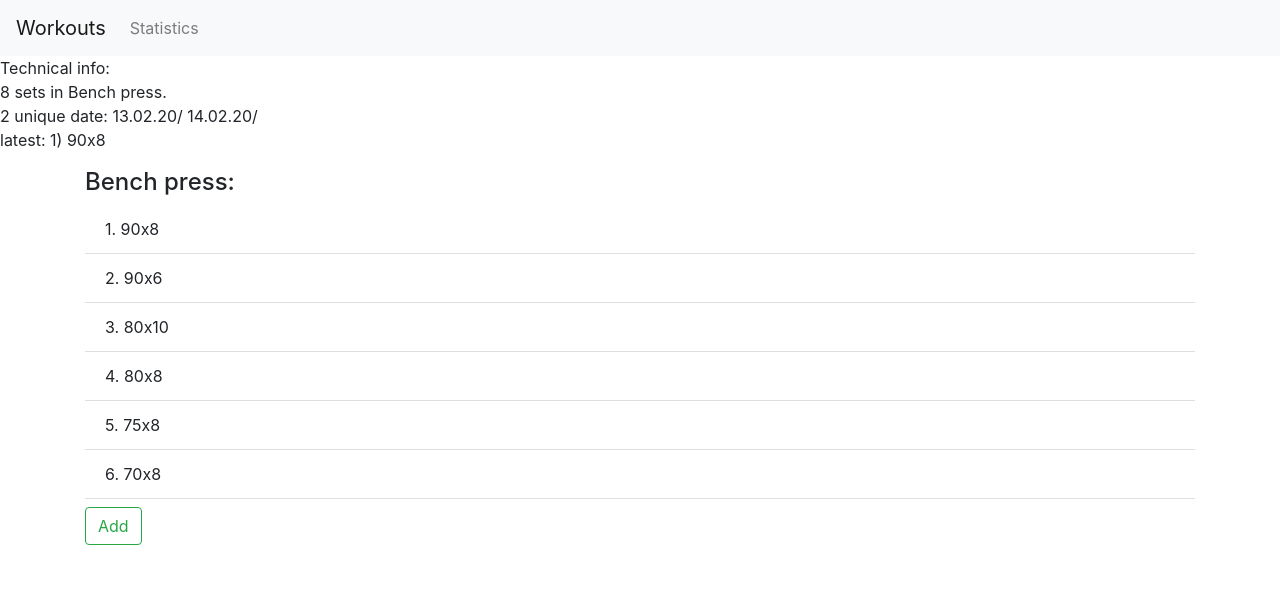
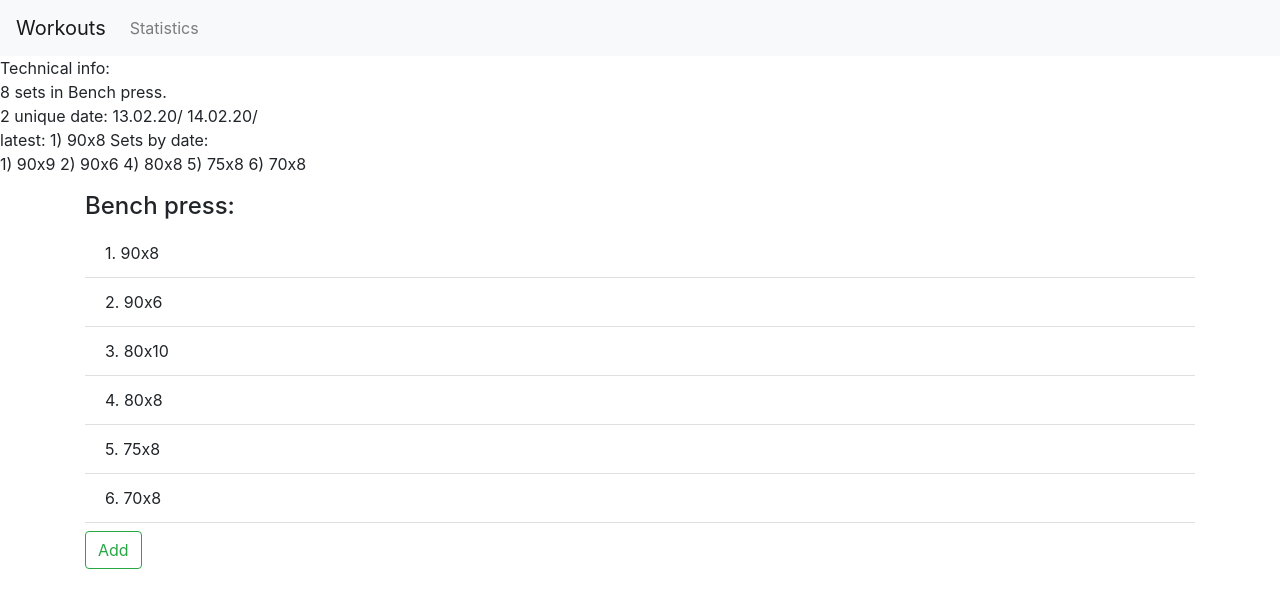
Before and after one commit to monkdok/loadsprogression, a Django app: a page that uses diary/templates/diary/exercise_detail.html in a window 1280 px wide. Shown: the top 608 px of the page. Run offline with Django 3.2, Linux system fonts and the light colour scheme; data comes from the database, SQL or seed files in the repository; both versions use the stored data as it was after the commit; some libraries are stand-ins or nearby versions.

Commit message:
first_result_sorted_by_date

```diff
--- a/diary/models.py
+++ b/diary/models.py
@@ -56,7 +56,8 @@ class Set(models.Model):
     #     )
     #     super(Set, self).save()
 
-
+    # class Meta:
+    #     ordering = ('-date',)
 
     def __str__(self):
         # date = datetime.datetime.now()
--- a/diary/templates/diary/exercise_detail.html
+++ b/diary/templates/diary/exercise_detail.html
@@ -12,6 +12,10 @@
             {{ date|date:"j.m.y" }}/
         {% endfor %}<br>
     latest: {{ latest.0 }}
+    Sets by date: <br>
+    {% for set in sets_by_date %}
+        {{ set }}
+    {% endfor %}
 
 
     {% if set_list %}
--- a/diary/views.py
+++ b/diary/views.py
@@ -31,7 +31,15 @@ class ExerciseDetail(View):
         all_dates = list(dict.fromkeys(all_dates))
         all_dates_count = len(all_dates)
         latest = Set.objects.order_by('date')
+        sets_by_date = Set.objects.filter(date=all_dates[-1], exercise=exercise).order_by('set_number')
         # exact_date_sets = list(Set.objects.filter(date=all_dates[0]))
-        context = {'exercise': exercise, 'set_list': sets, 'all_dates': all_dates, 'sets_count': sets_count,
-                   'latest': latest, 'all_dates_count': all_dates_count}
+        context = {
+            'exercise': exercise,
+            'set_list': sets,
+            'all_dates': all_dates,
+            'sets_count': sets_count,
+            'latest': latest,
+            'all_dates_count': all_dates_count,
+            'sets_by_date': sets_by_date
+        }
         return render(request, 'diary/exercise_detail.html', context)
```
Also changed, not shown: db.sqlite3, diary/migrations/0009_auto_20200214_2302.py (added).
